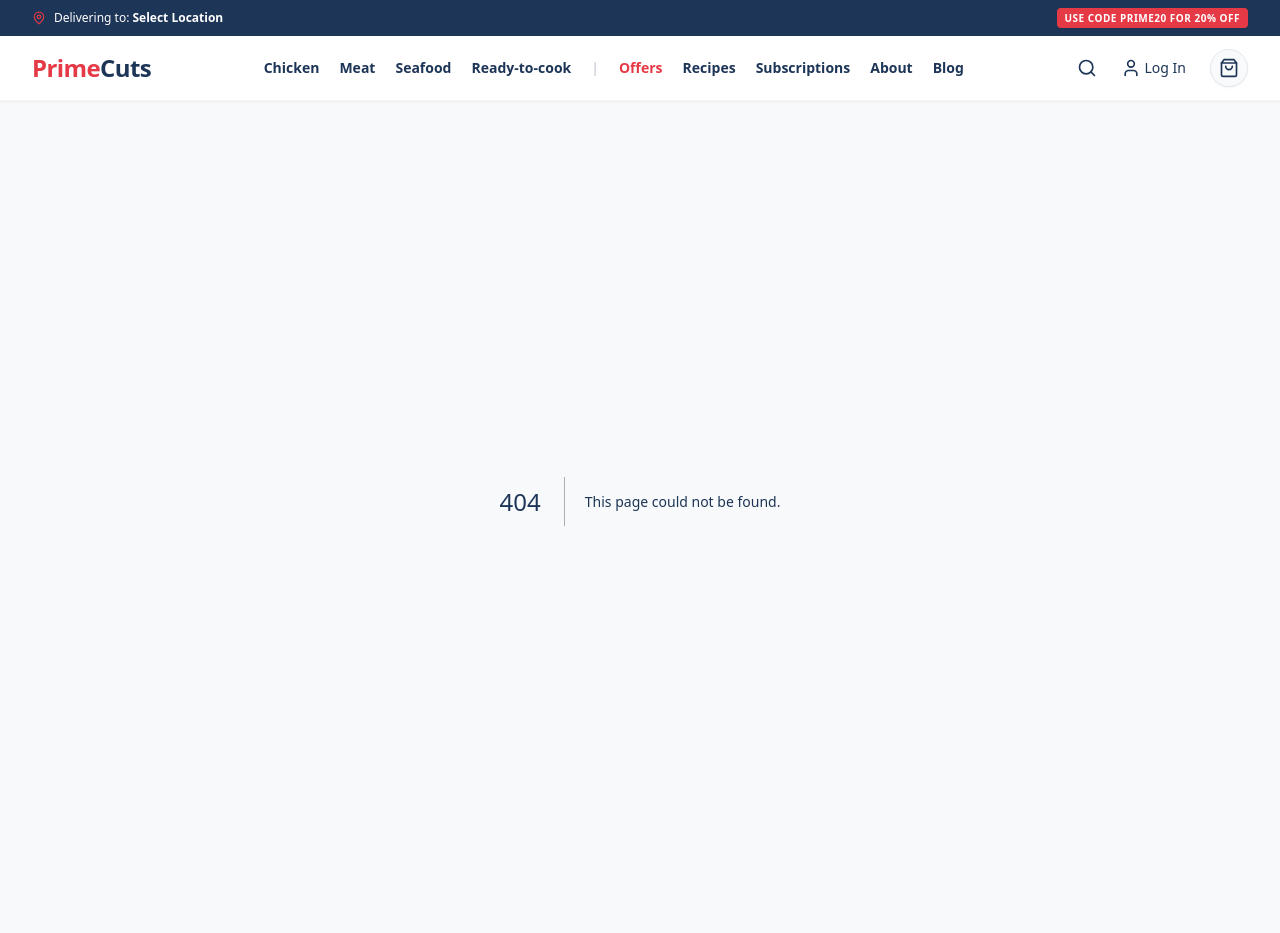
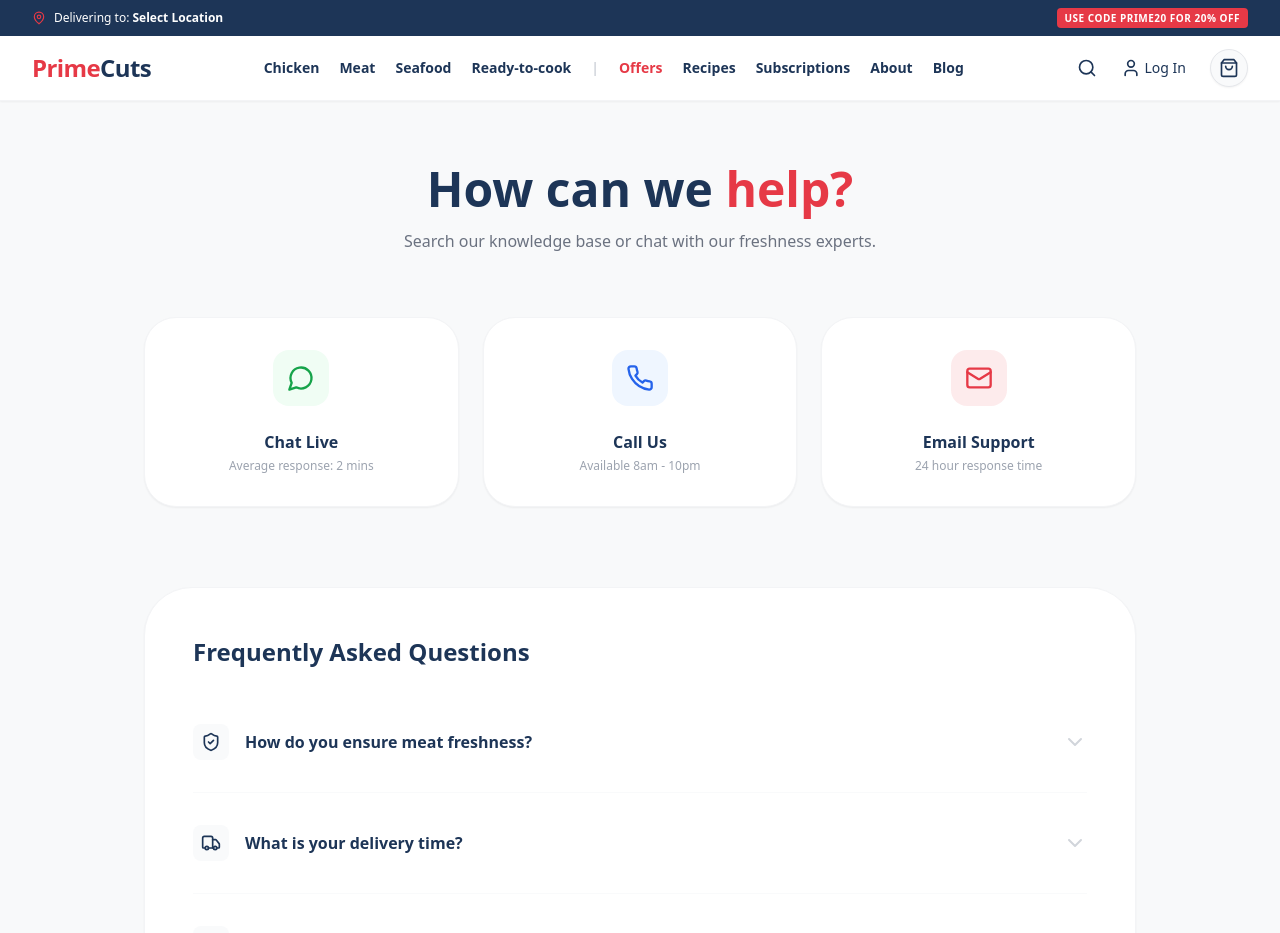
Before and after one commit to kiranmondal943/primecuts, a Next.js app: page /support in a window 1280 px wide. Before the commit this address had no page. Shown: the top 933 px of the page. Built offline with nearby package versions, Linux system fonts and the light colour scheme.

Commit message:
Implement SupportPage with FAQs and contact options

```diff
--- /dev/null
+++ b/src/app/support/page.tsx
@@ -0,0 +1,67 @@
+"use client";
+import { useState } from 'react';
+import { Search, MessageCircle, Truck, RefreshCcw, ShieldCheck, ChevronDown, Phone, Mail } from 'lucide-react';
+
+export default function SupportPage() {
+  const [openFaq, setOpenFaq] = useState<number | null>(null);
+
+  const faqs = [
+    { q: "How do you ensure meat freshness?", a: "We maintain a strict 0-4°C cold chain from farm to fork. Our meat is never frozen and is vacuum-packed in medical-grade facilities.", icon: ShieldCheck },
+    { q: "What is your delivery time?", a: "We deliver within 90 minutes for express orders. You can also schedule delivery slots that fit your daily routine.", icon: Truck },
+    { q: "Can I customize the way my meat is cut?", a: "Yes! Every product page allows you to choose between Cubes, Steaks, Fillets, or Whole cuts at no extra cost.", icon: RefreshCcw }
+  ];
+
+  return (
+    <div className="max-w-5xl mx-auto px-4 py-16">
+      <div className="text-center mb-16">
+        <h1 className="text-4xl md:text-5xl font-black text-[#1D3557] mb-4">How can we <span className="text-[#E63946]">help?</span></h1>
+        <p className="text-gray-500 font-medium">Search our knowledge base or chat with our freshness experts.</p>
+      </div>
+
+      {/* Action Grid */}
+      <div className="grid grid-cols-1 md:grid-cols-3 gap-6 mb-20">
+        {[
+          { title: 'Chat Live', icon: MessageCircle, desc: 'Average response: 2 mins', color: 'bg-green-50 text-green-600' },
+          { title: 'Call Us', icon: Phone, desc: 'Available 8am - 10pm', color: 'bg-blue-50 text-blue-600' },
+          { title: 'Email Support', icon: Mail, desc: '24 hour response time', color: 'bg-[#E63946]/10 text-[#E63946]' }
+        ].map((box, i) => (
+          <div key={i} className="bg-white p-8 rounded-[2rem] border border-gray-100 shadow-sm hover:shadow-md transition cursor-pointer text-center group">
+            <div className={`w-14 h-14 rounded-2xl ${box.color} flex items-center justify-center mx-auto mb-6 group-hover:scale-110 transition`}>
+              <box.icon size={28} />
+            </div>
+            <h3 className="font-black text-[#1D3557] mb-1">{box.title}</h3>
+            <p className="text-xs text-gray-400 font-medium">{box.desc}</p>
+          </div>
+        ))}
+      </div>
+
+      {/* Smart FAQ Section */}
+      <div className="bg-white rounded-[3rem] p-8 md:p-12 shadow-sm border border-gray-100">
+        <h2 className="text-2xl font-black text-[#1D3557] mb-10">Frequently Asked Questions</h2>
+        <div className="space-y-4">
+          {faqs.map((faq, i) => (
+            <div key={i} className="border-b border-gray-50 last:border-0 pb-4">
+              <button
+                onClick={() => setOpenFaq(openFaq === i ? null : i)}
+                className="w-full flex items-center justify-between py-4 text-left group"
+              >
+                <div className="flex items-center gap-4">
+                  <div className="p-2 bg-gray-50 rounded-lg group-hover:bg-[#E63946]/10 transition">
+                    <faq.icon size={20} className="text-[#1D3557] group-hover:text-[#E63946]" />
+                  </div>
+                  <span className="font-bold text-[#1D3557]">{faq.q}</span>
+                </div>
+                <ChevronDown className={`text-gray-300 transition-transform ${openFaq === i ? 'rotate-180' : ''}`} />
+              </button>
+              {openFaq === i && (
+                <div className="px-14 pb-4 animate-in slide-in-from-top-2">
+                  <p className="text-sm text-gray-500 leading-relaxed">{faq.a}</p>
+                </div>
+              )}
+            </div>
+          ))}
+        </div>
+      </div>
+    </div>
+  );
+}
```
